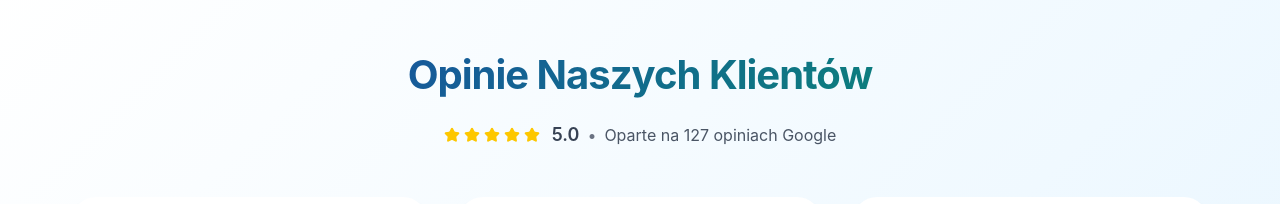
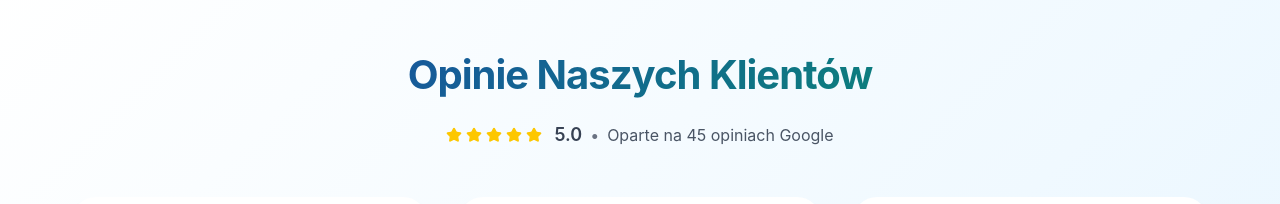
Before and after one commit to Baziovsky00/kajaki-wodna-pasja, a Next.js app: page / in a window 1280 px wide. Shown: the part 1920-2124 px from the top of the page. Built offline with nearby package versions, Linux system fonts and the light colour scheme.

Commit message:
Update reviews-section.tsx

```diff
--- a/src/app/components/reviews-section.tsx
+++ b/src/app/components/reviews-section.tsx
@@ -109,7 +109,7 @@ const ReviewsSection = () => {
                             <span className="text-lg font-semibold text-gray-700 ml-2">5.0</span>
                         </div>
                         <span className="text-gray-500">•</span>
-                        <span className="text-gray-600">Oparte na 127 opiniach Google</span>
+                        <span className="text-gray-600">Oparte na 45 opiniach Google</span>
                     </div>
                 </motion.div>
 
```
